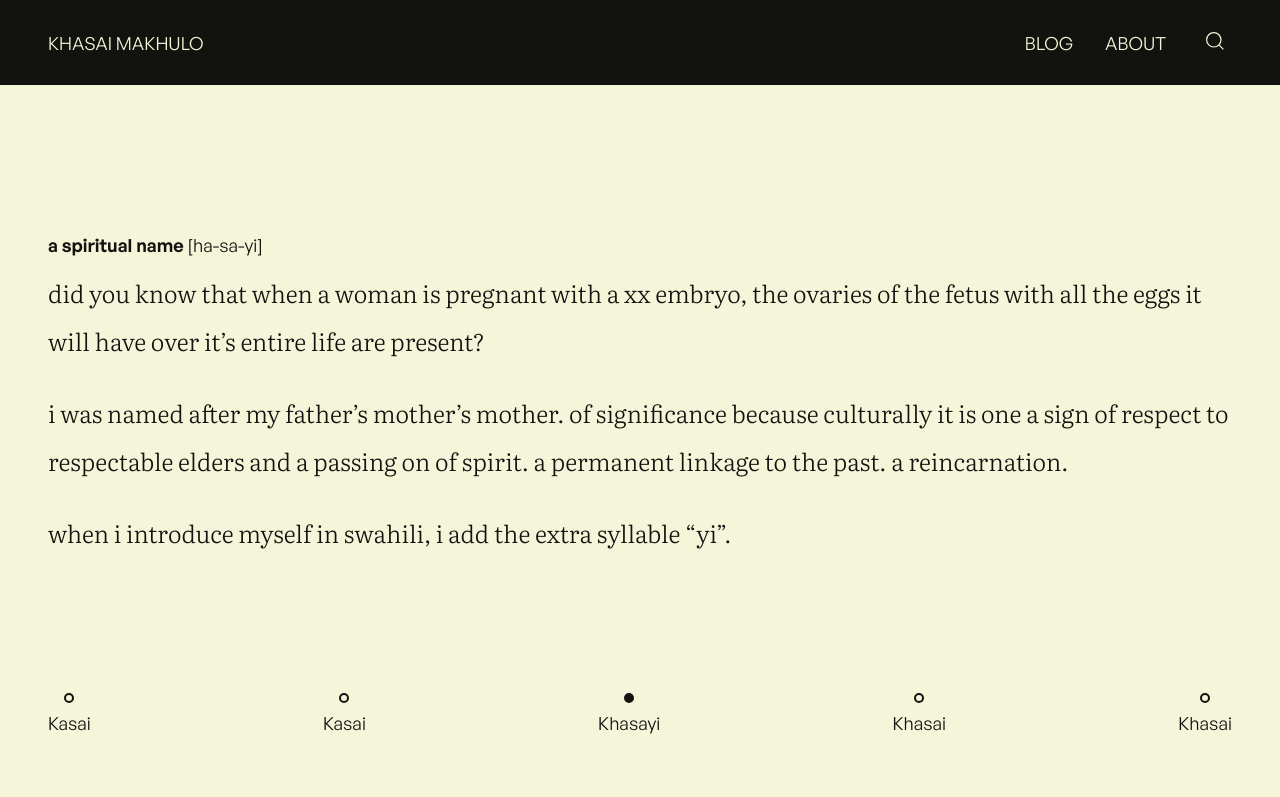
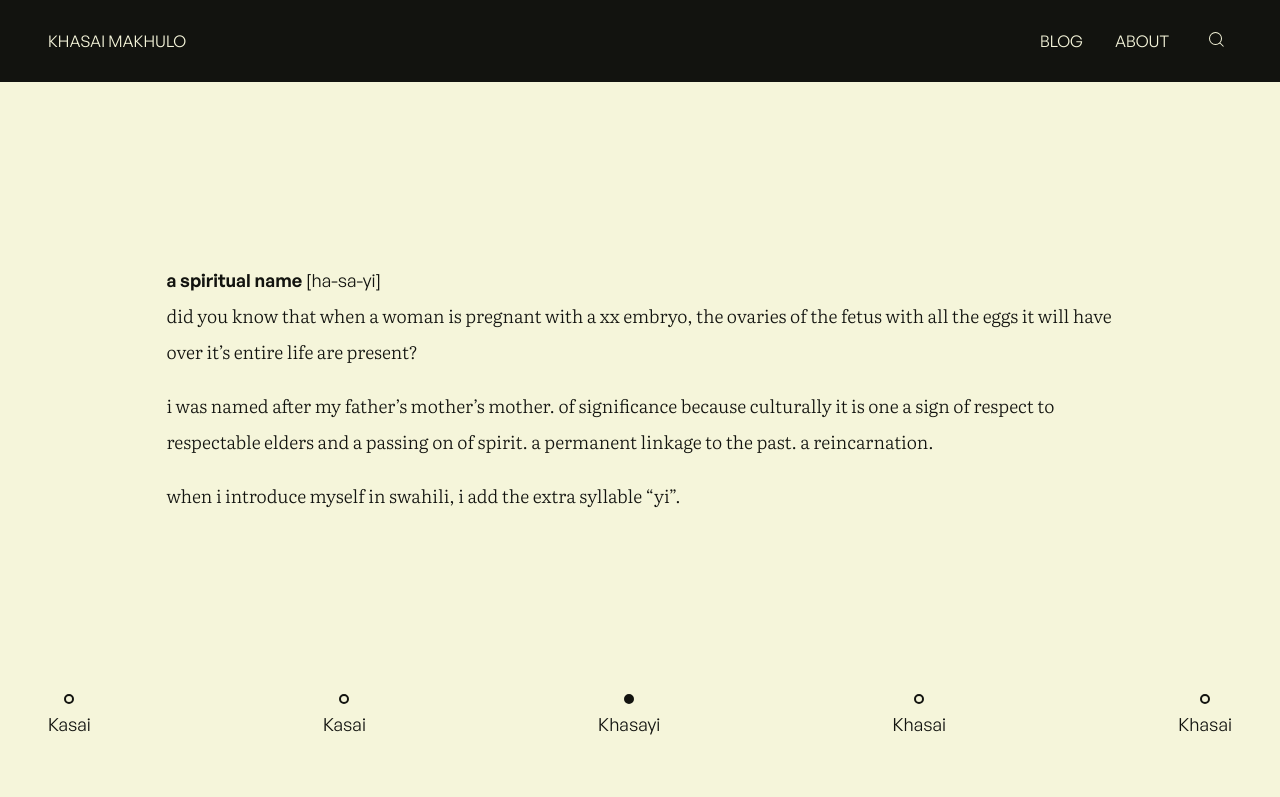
Before and after one commit to ifechukwu123/khasai-blog, a React (Vite) app: page / in a window 1280 px wide. Shown: the top 797 px of the page. Built offline with nearby package versions, Linux system fonts and the light colour scheme; a web font is replaced by a local one.

Commit message:
Reduce font-size on header & hero section for all screen sizes

```diff
--- a/src/components/Header/Header.scss
+++ b/src/components/Header/Header.scss
@@ -8,12 +8,15 @@
 	display: flex;
 	justify-content: space-between;
 	align-items: center;
-	font-size: 1rem;
+	font-size: 0.875rem;
 	text-transform: uppercase;
+	position: fixed;
+	left: 0;
+	right: 0;
 
 	@include tablet {
 		padding: 1rem $tablet-padding;
-		font-size: 1.125rem;
+		font-size: 1rem;
 	}
 
 	@include desktop {
@@ -31,8 +34,8 @@
 	}
 
 	&__icon {
-		width: 1.125rem;
-		height: 1.125rem;
+		width: 0.9375rem;
+		height: 0.9375rem;
 	}
 
 	.nav {
--- a/src/pages/Home/Home.scss
+++ b/src/pages/Home/Home.scss
@@ -15,52 +15,39 @@
 	}
 
 	.hero {
-		height: calc(100dvh - 4.3438rem);
+		height: 100dvh;
 		display: flex;
 		flex-direction: column;
-		padding: 2rem 0;
+		padding: 6.1563rem 0 2rem; //account for fixed header height
 		gap: 2rem;
+		font-size: 0.875rem;
 
 		@include tablet {
-			padding: 3rem 0;
+			padding: 7.1563rem 0 3rem; //account for fixed header height
 			gap: 3rem;
+			font-size: 1rem;
 		}
 
 		@include desktop {
-			height: calc(100dvh - 5.3438rem);
-			padding: 4rem 0;
+			padding: 9.1563rem 0 4rem; //account for fixed header height
 			gap: 4rem;
+			font-size: 1.125rem;
 		}
 
 		.intro {
-			font-size: 1rem;
 			font-weight: 300;
 			line-height: 200%;
 			flex-grow: 1;
 			display: flex;
 			flex-direction: column;
 			justify-content: center;
-
-			@include tablet {
-				font-size: 1.25rem;
-			}
-
-			@include desktop {
-				font-size: 1.5rem;
-			}
+			width: 80%;
+			margin: 0 auto;
+			font-size: inherit;
 
 			&__header {
 				font-family: "GeneralSans";
-				font-size: 0.875rem;
 				font-weight: 400;
-
-				@include tablet {
-					font-size: 1rem;
-				}
-
-				@include desktop {
-					font-size: 1.125rem;
-				}
 			}
 
 			&__title {
@@ -73,23 +60,14 @@
 				gap: 1rem;
 
 				@include tablet {
-					gap: 1.5rem;
+					gap: 1.125rem;
 				}
 			}
 		}
 
 		&__select {
-			font-size: 0.875rem;
 			display: flex;
 			justify-content: space-between;
-
-			@include tablet {
-				font-size: 1rem;
-			}
-
-			@include desktop {
-				font-size: 1.125rem;
-			}
 		}
 
 		&__label {
@@ -121,6 +99,15 @@
 		flex-direction: column;
 		gap: 4rem;
 		align-items: center;
+		padding-top: 5rem;
+
+		@include tablet {
+			padding-top: 7rem;
+		}
+
+		@include desktop {
+			padding-top: 9rem;
+		}
 
 		&__list {
 			display: flex;
```
